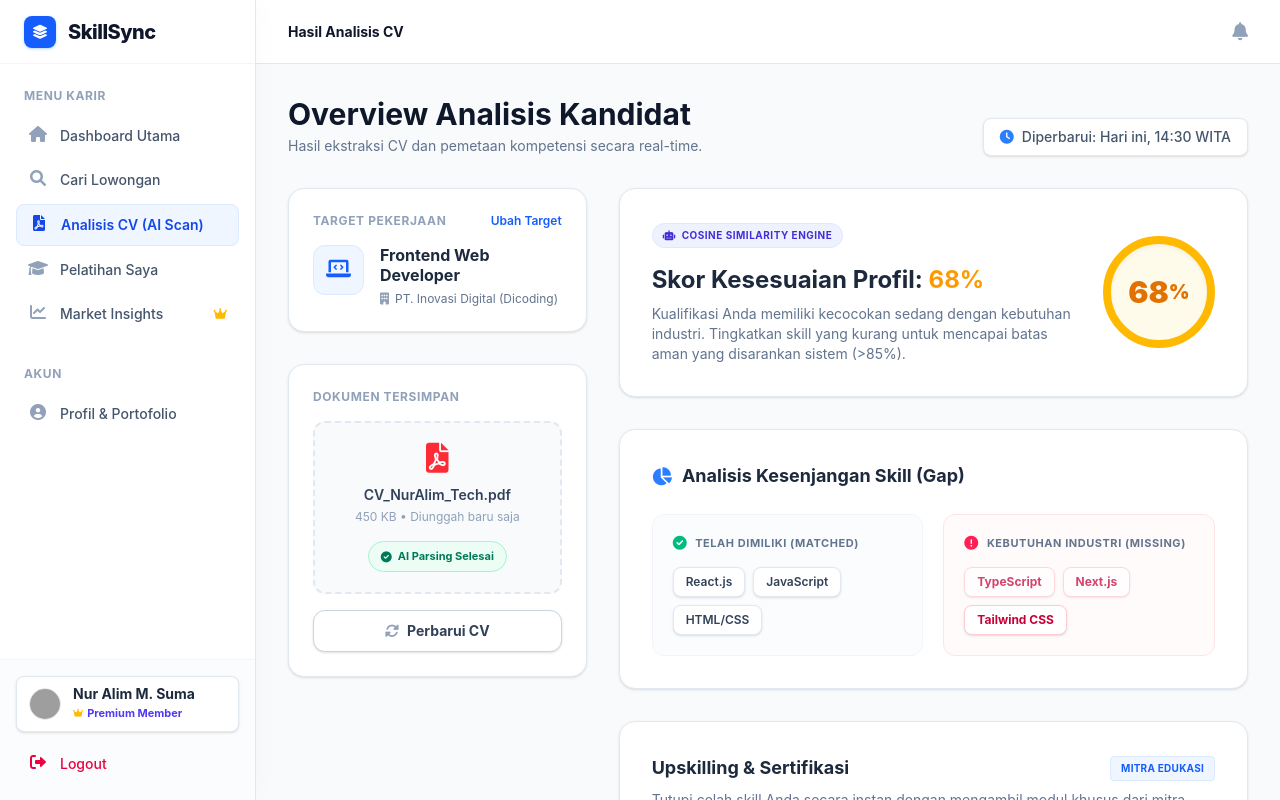
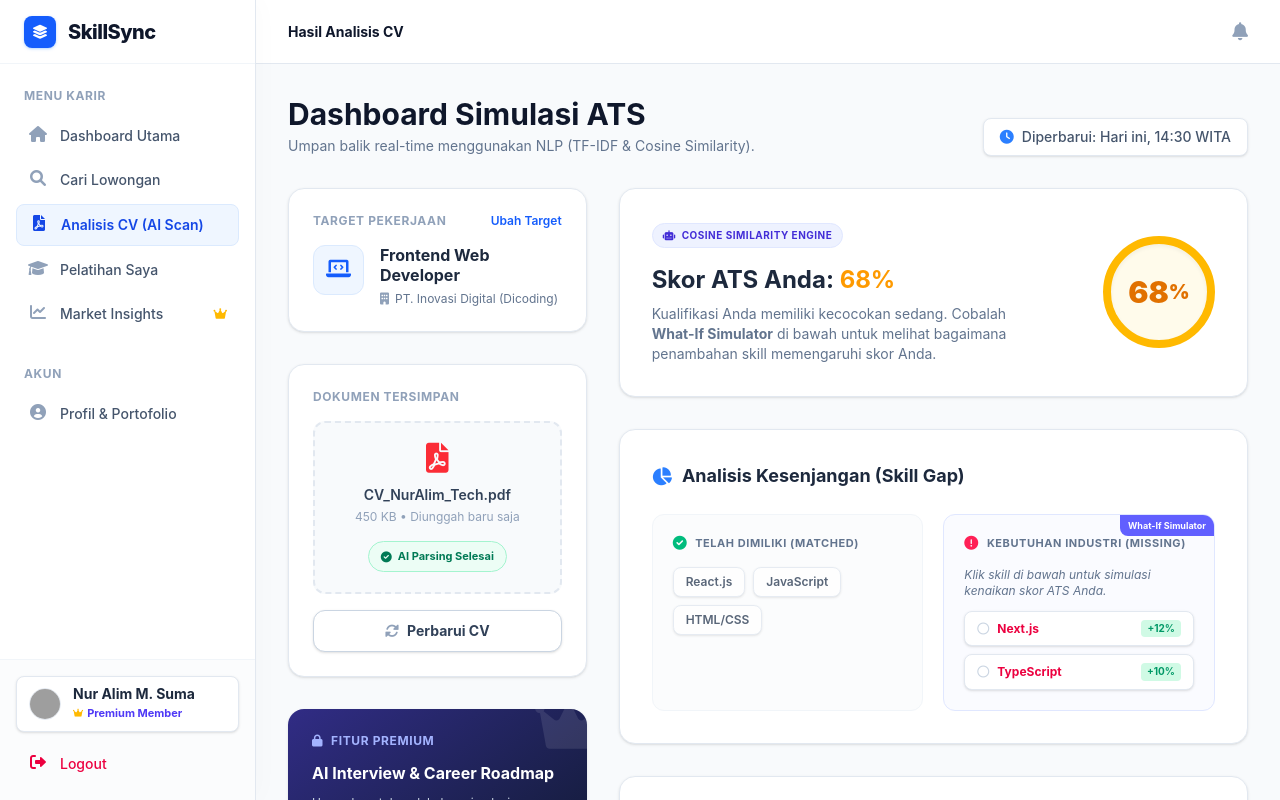
Before and after one commit to Whyriez/digdaya-prototype, a React (Vite) app: page /candidate in a window 1280 px wide. Built offline with nearby package versions, Linux system fonts and the light colour scheme; grey boxes are pictures that could not be loaded.

Commit message:
updated1

```diff
--- a/src/pages/CandidateDashboard.jsx
+++ b/src/pages/CandidateDashboard.jsx
@@ -1,9 +1,25 @@
 import React, { useState } from 'react';
 import { Link } from 'react-router-dom';
-import SidebarUser from '../components/SidebarUser'; // Import Sidebar yang baru
+import SidebarUser from '../components/SidebarUser';
 
 const CandidateDashboard = () => {
   const [isSidebarOpen, setIsSidebarOpen] = useState(false);
+
+  // STATE BARU: Untuk Simulasi "What-If Scenario" sesuai proposal
+  const baseScore = 68;
+  const [simulatedScore, setSimulatedScore] = useState(baseScore);
+  const [simulatedSkills, setSimulatedSkills] = useState([]);
+
+  // Fungsi untuk mensimulasikan penambahan skill
+  const handleSimulateSkill = (skill, scoreBoost) => {
+    if (simulatedSkills.includes(skill)) {
+      setSimulatedSkills(simulatedSkills.filter(s => s !== skill));
+      setSimulatedScore(simulatedScore - scoreBoost);
+    } else {
+      setSimulatedSkills([...simulatedSkills, skill]);
+      setSimulatedScore(simulatedScore + scoreBoost);
+    }
+  };
 
   return (
     <div className="bg-slate-50 text-slate-800 flex h-screen overflow-hidden font-sans relative">
@@ -14,10 +30,8 @@ const CandidateDashboard = () => {
       {/* Main Content Area */}
       <main className="flex-1 flex flex-col h-full overflow-hidden relative bg-slate-50">
 
-        {/* Header Responsive */}
         <header className="h-16 bg-white border-b border-slate-200 flex items-center justify-between px-4 sm:px-8 shrink-0 z-10">
           <div className="flex items-center">
-            {/* Tombol Hamburger Mobile */}
             <button className="mr-4 lg:hidden text-slate-500 hover:text-blue-600 transition" onClick={() => setIsSidebarOpen(true)}>
               <i className="fas fa-bars text-xl"></i>
             </button>
@@ -38,11 +52,10 @@ const CandidateDashboard = () => {
 
           <div className="max-w-6xl mx-auto">
 
-            {/* Judul Halaman */}
             <div className="mb-8 flex flex-col md:flex-row md:items-end justify-between">
               <div>
-                <h1 className="text-2xl sm:text-3xl font-bold text-slate-900">Overview Analisis Kandidat</h1>
-                <p className="text-slate-500 text-sm mt-1">Hasil ekstraksi CV dan pemetaan kompetensi secara real-time.</p>
+                <h1 className="text-2xl sm:text-3xl font-bold text-slate-900">Dashboard Simulasi ATS</h1>
+                <p className="text-slate-500 text-sm mt-1">Umpan balik real-time menggunakan NLP (TF-IDF & Cosine Similarity).</p>
               </div>
               <div className="mt-4 md:mt-0 px-4 py-2 bg-white border border-slate-200 rounded-lg shadow-sm flex items-center text-sm font-medium text-slate-600">
                 <i className="fas fa-clock text-blue-500 mr-2"></i> Diperbarui: Hari ini, 14:30 WITA
@@ -88,32 +101,62 @@ const CandidateDashboard = () => {
                     <i className="fas fa-sync-alt mr-2 text-slate-400"></i> Perbarui CV
                   </Link>
                 </div>
+
+                {/* B2C Freemium Upsell (Sesuai Proposal BMC) */}
+                <div className="bg-gradient-to-br from-indigo-900 to-slate-900 rounded-2xl p-5 sm:p-6 shadow-sm text-white relative overflow-hidden">
+                  <i className="fas fa-crown absolute -right-4 -top-4 text-white/10 text-6xl"></i>
+                  <h2 className="text-xs font-bold text-indigo-300 uppercase tracking-wider mb-3 flex items-center">
+                    <i className="fas fa-lock mr-2"></i> Fitur Premium
+                  </h2>
+                  <p className="font-bold text-base mb-2">AI Interview & Career Roadmap</p>
+                  <p className="text-xs text-slate-300 mb-4 leading-relaxed">Upgrade untuk melakukan simulasi wawancara dengan AI dan dapatkan peta jalan karir eksklusif.</p>
+                  <button className="w-full py-2 bg-indigo-500 hover:bg-indigo-600 text-white rounded-lg text-xs font-bold transition shadow-md">
+                    Upgrade Premium
+                  </button>
+                </div>
+
               </div>
 
               {/* KOLOM KANAN: Analisis AI & Afiliasi */}
               <div className="lg:col-span-2 space-y-6 sm:space-y-8">
 
-                {/* Score Card Berbasis Cosine Similarity */}
-                <div className="bg-white rounded-2xl border border-slate-200 p-6 sm:p-8 shadow-sm flex flex-col sm:flex-row items-center justify-between group">
-                  <div className="mb-6 sm:mb-0 text-center sm:text-left flex-1 pr-0 sm:pr-6">
+                {/* Score Card & What-If Simulator (SESUAI PROPOSAL) */}
+                <div className="bg-white rounded-2xl border border-slate-200 shadow-sm flex flex-col sm:flex-row items-center justify-between group overflow-hidden relative">
+                  {/* Efek kilauan saat skor naik */}
+                  {simulatedScore > baseScore && (
+                    <div className="absolute inset-0 bg-emerald-400/10 animate-pulse pointer-events-none"></div>
+                  )}
+
+                  <div className="p-6 sm:p-8 text-center sm:text-left flex-1 pr-0 sm:pr-6 z-10">
                     <div className="inline-flex items-center px-2.5 py-1 rounded-full text-[10px] font-bold uppercase tracking-wider bg-indigo-50 text-indigo-700 border border-indigo-100 mb-4">
                       <i className="fas fa-robot mr-1.5"></i> Cosine Similarity Engine
                     </div>
-                    <h2 className="text-2xl font-bold text-slate-800 mb-2">Skor Kesesuaian Profil: <span className="text-amber-500">68%</span></h2>
-                    <p className="text-sm text-slate-500 max-w-md">Kualifikasi Anda memiliki kecocokan sedang dengan kebutuhan industri. Tingkatkan skill yang kurang untuk mencapai batas aman yang disarankan sistem (&gt;85%).</p>
+                    <h2 className="text-2xl font-bold text-slate-800 mb-2">
+                      Skor ATS Anda: <span className={simulatedScore >= 80 ? "text-emerald-500" : "text-amber-500"}>{simulatedScore}%</span>
+                    </h2>
+
+                    {simulatedScore === baseScore ? (
+                      <p className="text-sm text-slate-500 max-w-md">Kualifikasi Anda memiliki kecocokan sedang. Cobalah <strong>What-If Simulator</strong> di bawah untuk melihat bagaimana penambahan skill memengaruhi skor Anda.</p>
+                    ) : (
+                      <p className="text-sm font-bold text-emerald-600 max-w-md bg-emerald-50 p-2 rounded-lg border border-emerald-100 mt-2">
+                        <i className="fas fa-arrow-trend-up mr-1"></i> Skor Anda akan meningkat menjadi {simulatedScore}% jika Anda menguasai skill yang disimulasikan!
+                      </p>
+                    )}
                   </div>
 
                   {/* Progress Circle Clean */}
-                  <div className="relative w-28 h-28 shrink-0 flex items-center justify-center rounded-full bg-amber-50 border-[8px] border-amber-400 text-amber-600 text-3xl font-black group-hover:scale-105 transition-transform duration-300 shadow-inner">
-                    68<span className="text-xl">%</span>
+                  <div className="p-6 sm:p-8 z-10">
+                    <div className={`relative w-28 h-28 shrink-0 flex items-center justify-center rounded-full border-[8px] text-3xl font-black transition-all duration-500 shadow-inner ${simulatedScore >= 80 ? "bg-emerald-50 border-emerald-400 text-emerald-600" : "bg-amber-50 border-amber-400 text-amber-600"}`}>
+                      {simulatedScore}<span className="text-xl">%</span>
+                    </div>
                   </div>
                 </div>
 
-                {/* Skill Gap Analysis */}
+                {/* Skill Gap Analysis & What-If Toggles */}
                 <div className="bg-white rounded-2xl border border-slate-200 p-6 sm:p-8 shadow-sm">
                   <div className="flex items-center justify-between mb-6">
                     <h2 className="font-bold text-slate-800 text-lg flex items-center">
-                      <i className="fas fa-chart-pie text-blue-500 mr-2.5"></i> Analisis Kesenjangan Skill (Gap)
+                      <i className="fas fa-chart-pie text-blue-500 mr-2.5"></i> Analisis Kesenjangan (Skill Gap)
                     </h2>
                   </div>
 
@@ -124,21 +167,42 @@ const CandidateDashboard = () => {
                         <i className="fas fa-check-circle text-emerald-500 mr-2 text-sm"></i> Telah Dimiliki (Matched)
                       </h3>
                       <div className="flex flex-wrap gap-2">
-                        <span className="px-3 py-1.5 bg-white border border-slate-200 text-slate-700 rounded-lg text-xs font-semibold shadow-sm">React.js</span>
-                        <span className="px-3 py-1.5 bg-white border border-slate-200 text-slate-700 rounded-lg text-xs font-semibold shadow-sm">JavaScript</span>
-                        <span className="px-3 py-1.5 bg-white border border-slate-200 text-slate-700 rounded-lg text-xs font-semibold shadow-sm">HTML/CSS</span>
+                        <span className="px-3 py-1.5 bg-white border border-slate-200 text-slate-700 rounded-lg text-xs font-semibold shadow-sm opacity-80">React.js</span>
+                        <span className="px-3 py-1.5 bg-white border border-slate-200 text-slate-700 rounded-lg text-xs font-semibold shadow-sm opacity-80">JavaScript</span>
+                        <span className="px-3 py-1.5 bg-white border border-slate-200 text-slate-700 rounded-lg text-xs font-semibold shadow-sm opacity-80">HTML/CSS</span>
                       </div>
                     </div>
 
-                    {/* Gaps */}
-                    <div className="border border-rose-100 bg-rose-50/30 rounded-xl p-5">
+                    {/* Gaps - What If Simulator */}
+                    <div className="border border-indigo-100 bg-indigo-50/30 rounded-xl p-5 relative overflow-hidden">
+                      <div className="absolute top-0 right-0 bg-indigo-500 text-white text-[9px] font-bold px-2 py-1 rounded-bl-lg">What-If Simulator</div>
                       <h3 className="text-[11px] font-bold text-slate-500 uppercase tracking-wider mb-4 flex items-center">
                         <i className="fas fa-exclamation-circle text-rose-500 mr-2 text-sm"></i> Kebutuhan Industri (Missing)
                       </h3>
-                      <div className="flex flex-wrap gap-2">
-                        <span className="px-3 py-1.5 bg-white border border-rose-200 text-rose-700 rounded-lg text-xs font-bold shadow-sm animate-pulse">TypeScript</span>
-                        <span className="px-3 py-1.5 bg-white border border-rose-200 text-rose-700 rounded-lg text-xs font-bold shadow-sm animate-pulse">Next.js</span>
-                        <span className="px-3 py-1.5 bg-white border border-rose-200 text-rose-700 rounded-lg text-xs font-bold shadow-sm">Tailwind CSS</span>
+                      <p className="text-xs text-slate-500 mb-3 italic">Klik skill di bawah untuk simulasi kenaikan skor ATS Anda.</p>
+
+                      <div className="flex flex-col gap-2">
+                        <button
+                          onClick={() => handleSimulateSkill('Next.js', 12)}
+                          className={`flex items-center justify-between px-3 py-2 border rounded-lg text-xs font-bold shadow-sm transition-all ${simulatedSkills.includes('Next.js') ? 'bg-emerald-50 border-emerald-300 text-emerald-700' : 'bg-white border-slate-200 text-rose-600 hover:border-blue-300'}`}
+                        >
+                          <span className="flex items-center">
+                            {simulatedSkills.includes('Next.js') ? <i className="fas fa-check-circle mr-2 text-emerald-500"></i> : <i className="far fa-circle mr-2 text-slate-300"></i>}
+                            Next.js
+                          </span>
+                          <span className="text-[10px] text-emerald-600 bg-emerald-100 px-1.5 py-0.5 rounded">+12%</span>
+                        </button>
+
+                        <button
+                          onClick={() => handleSimulateSkill('TypeScript', 10)}
+                          className={`flex items-center justify-between px-3 py-2 border rounded-lg text-xs font-bold shadow-sm transition-all ${simulatedSkills.includes('TypeScript') ? 'bg-emerald-50 border-emerald-300 text-emerald-700' : 'bg-white border-slate-200 text-rose-600 hover:border-blue-300'}`}
+                        >
+                          <span className="flex items-center">
+                            {simulatedSkills.includes('TypeScript') ? <i className="fas fa-check-circle mr-2 text-emerald-500"></i> : <i className="far fa-circle mr-2 text-slate-300"></i>}
+                            TypeScript
+                          </span>
+                          <span className="text-[10px] text-emerald-600 bg-emerald-100 px-1.5 py-0.5 rounded">+10%</span>
+                        </button>
                       </div>
                     </div>
                   </div>
@@ -147,12 +211,12 @@ const CandidateDashboard = () => {
                 {/* Mitra Pelatihan (Affiliate Model) */}
                 <div className="bg-white rounded-2xl border border-slate-200 p-6 sm:p-8 shadow-sm">
                   <div className="flex items-center justify-between mb-2">
-                    <h2 className="font-bold text-slate-800 text-lg">Upskilling & Sertifikasi</h2>
+                    <h2 className="font-bold text-slate-800 text-lg">Target Pelatihan (Micro-Learning)</h2>
                     <span className="px-2.5 py-1 bg-blue-50 text-blue-600 border border-blue-100 rounded text-[10px] font-bold uppercase tracking-wide">
                       Mitra Edukasi
                     </span>
                   </div>
-                  <p className="text-sm text-slate-500 mb-6">Tutupi celah skill Anda secara instan dengan mengambil modul khusus dari mitra platform belajar kami.</p>
+                  <p className="text-sm text-slate-500 mb-6">Tutupi celah skill yang telah disimulasikan di atas secara instan dengan modul khusus dari mitra kami.</p>
 
                   <div className="grid grid-cols-1 sm:grid-cols-2 gap-4">
 
@@ -161,7 +225,7 @@ const CandidateDashboard = () => {
                       <div>
                         <div className="flex justify-between items-start mb-4">
                           <div className="bg-slate-800 text-white text-[10px] font-bold px-2.5 py-1 rounded">dicoding</div>
-                          <span className="text-[10px] font-bold text-rose-600 bg-rose-50 px-2 py-1 rounded border border-rose-100">Solusi Target: Next.js</span>
+                          <span className="text-[10px] font-bold text-rose-600 bg-rose-50 px-2 py-1 rounded border border-rose-100">Menutupi Gap: Next.js</span>
                         </div>
                         <h4 className="text-sm font-bold text-slate-800 leading-tight mb-1.5 group-hover:text-blue-600 transition">Menjadi Front-End Web Developer Expert</h4>
                         <p className="text-xs text-slate-500">Pelajari Next.js dan optimasi performa web langsung dari ahlinya.</p>
@@ -179,7 +243,7 @@ const CandidateDashboard = () => {
                       <div>
                         <div className="flex justify-between items-start mb-4">
                           <div className="bg-[#0056D2] text-white text-[10px] font-bold px-2.5 py-1 rounded">coursera</div>
-                          <span className="text-[10px] font-bold text-rose-600 bg-rose-50 px-2 py-1 rounded border border-rose-100">Solusi Target: TypeScript</span>
+                          <span className="text-[10px] font-bold text-rose-600 bg-rose-50 px-2 py-1 rounded border border-rose-100">Menutupi Gap: TypeScript</span>
                         </div>
                         <h4 className="text-sm font-bold text-slate-800 leading-tight mb-1.5 group-hover:text-blue-600 transition">TypeScript for Front-End Developers</h4>
                         <p className="text-xs text-slate-500">Sertifikasi profesional dari Meta. Kuasai pengetikan statis pada React.</p>
```
